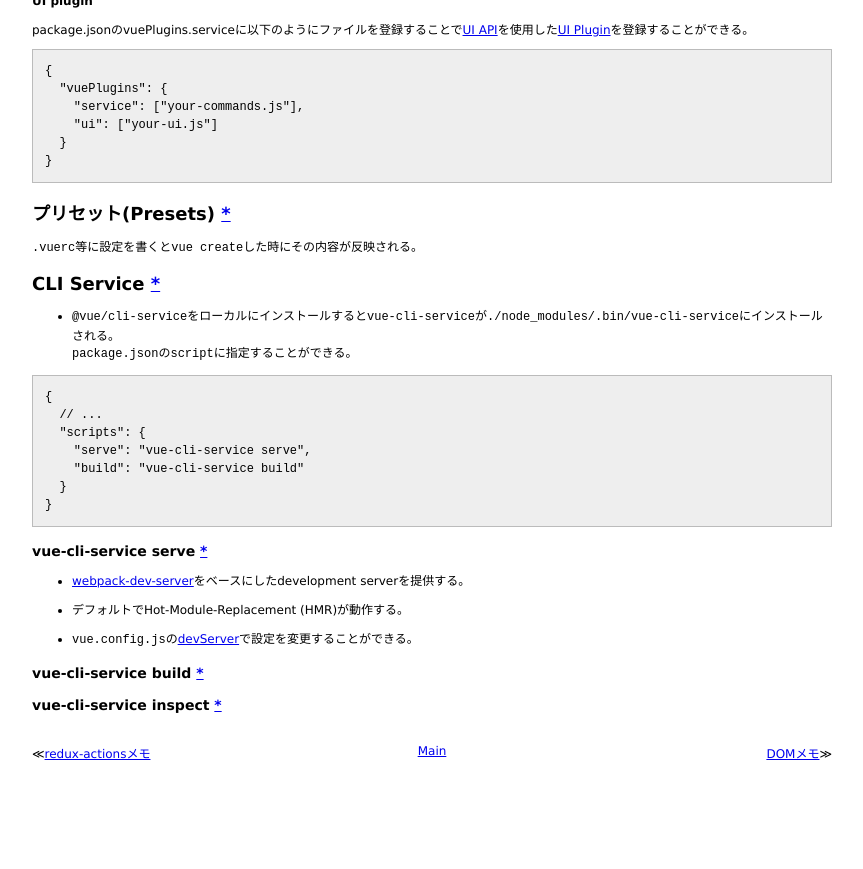
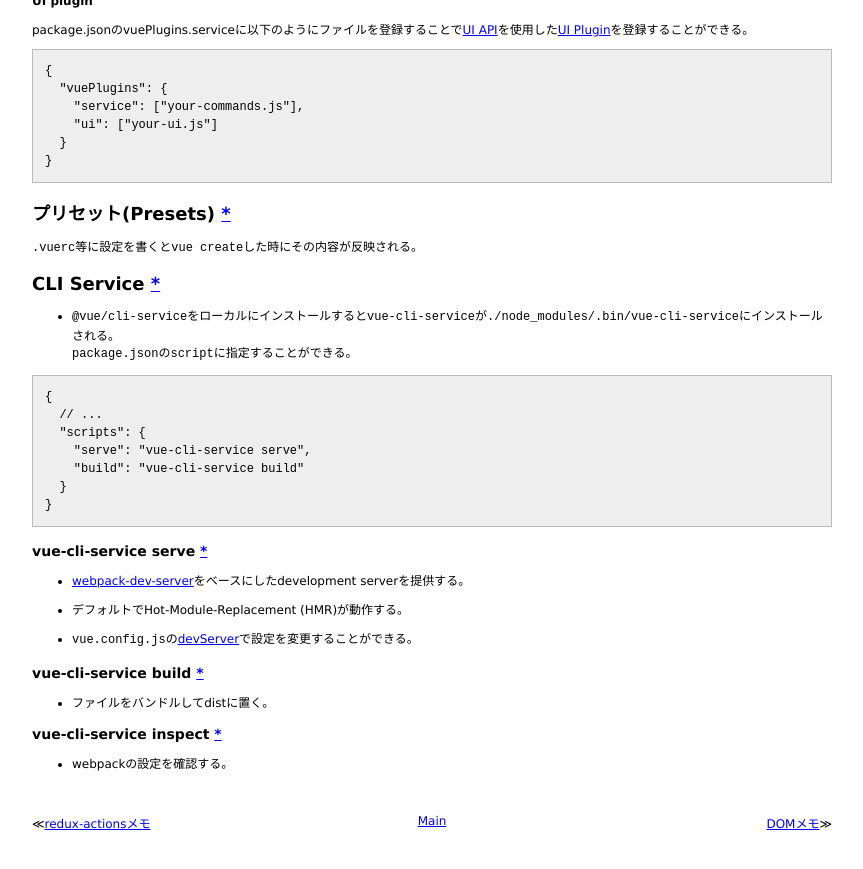
Before and after one commit to 38elements/38elements.github.com, a Jekyll site: the page built from _posts/2018-09-01-vue-cli-3.md, in a window 1280 px wide and 900 px high, scrolled down 1296 px. Shown: the top 869 px of the window, without its empty margins (208-1071 px from the left). Built offline with Jekyll 4.4.1, drawn with Linux system fonts in a browser that asks for light colours; before the commit the page ends 2126 px from its top, so only the background shows below that.

Commit message:
Update 2018-09-01-vue-cli-3.md

```diff
--- a/_posts/2018-09-01-vue-cli-3.md
+++ b/_posts/2018-09-01-vue-cli-3.md
@@ -119,4 +119,8 @@ package.jsonのvuePlugins.serviceに以下のようにファイルを登録す
 
 ### vue-cli-service build [\*](https://cli.vuejs.org/guide/cli-service.html#vue-cli-service-build)
 
+* ファイルをバンドルしてdistに置く。
+
 ### vue-cli-service inspect [\*](https://cli.vuejs.org/guide/cli-service.html#vue-cli-service-inspect)
+
+* webpackの設定を確認する。
```
